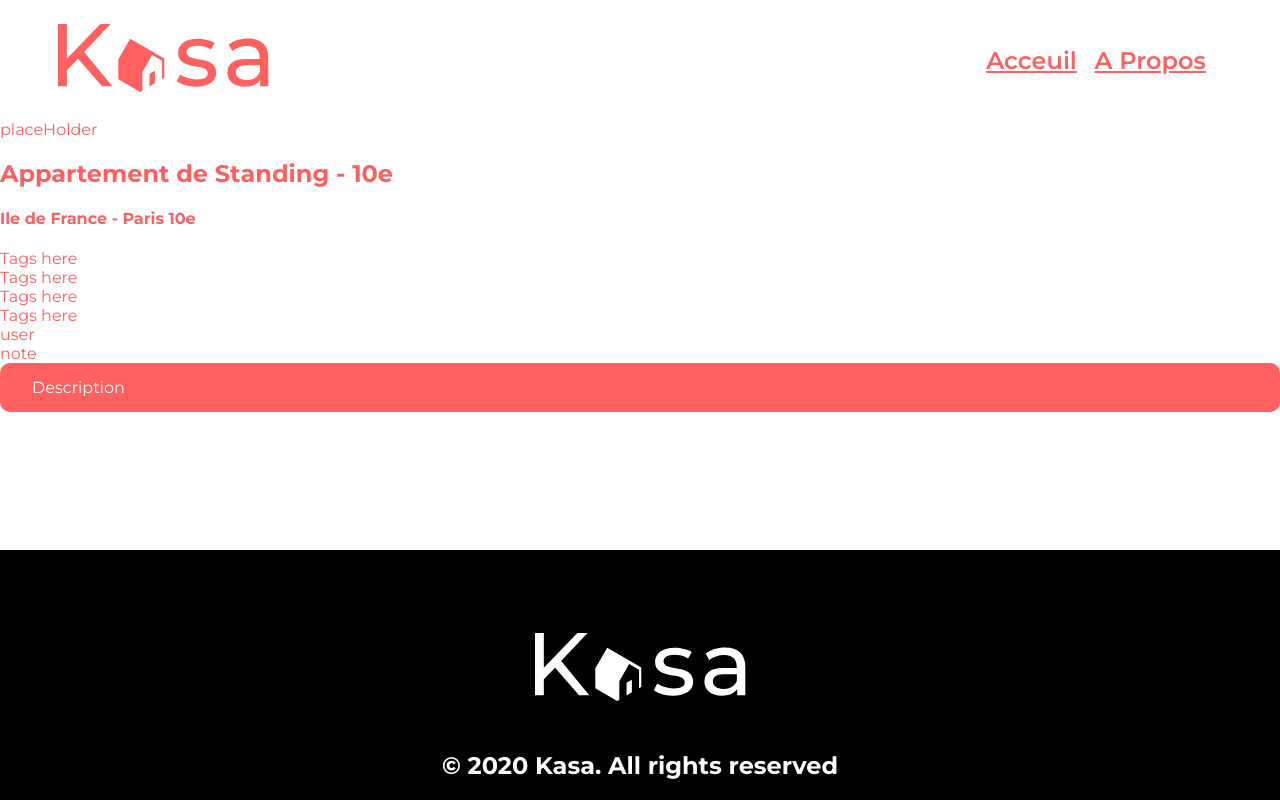
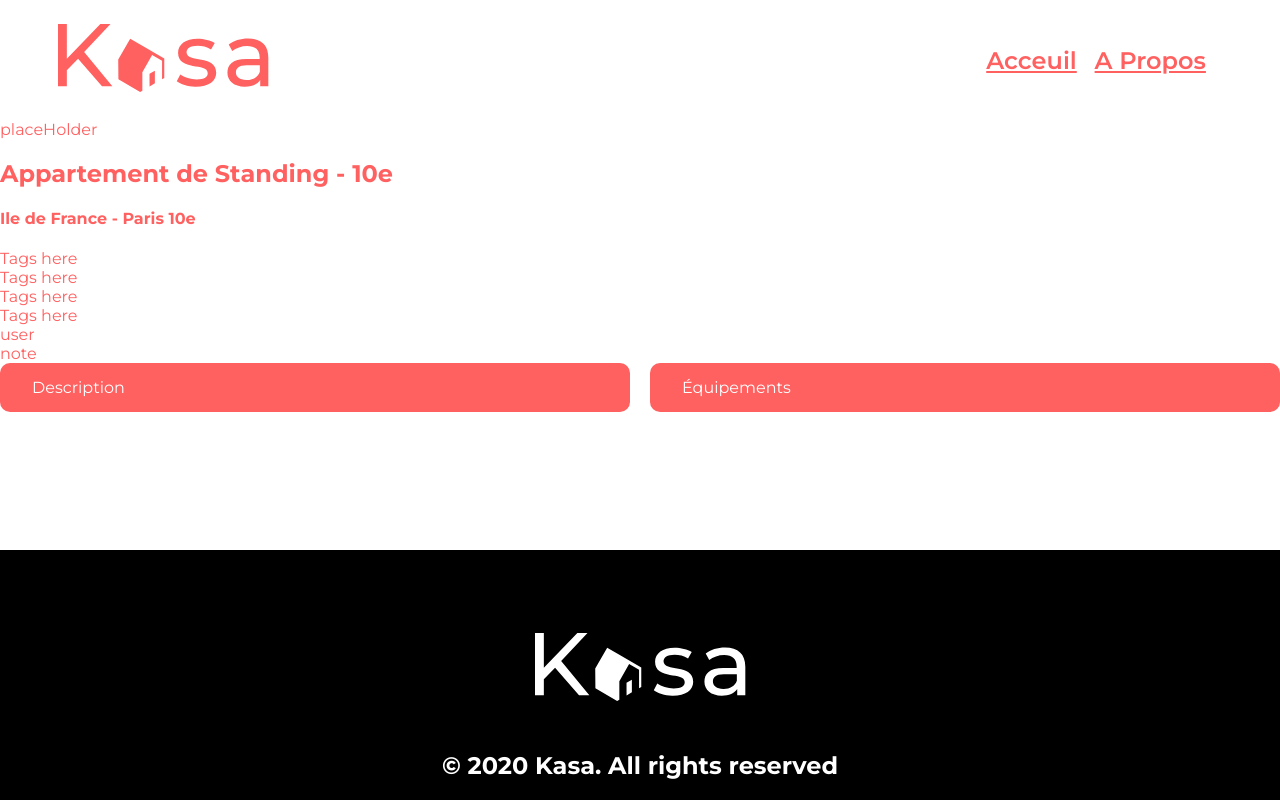
Before and after one commit to skami48/P7-Kasa, a React (Create React App) app: page /logement/0979876d in a window 1280 px wide. Built offline with nearby package versions, Linux system fonts and the light colour scheme.

Commit message:
script de infolist

```diff
--- /dev/null
+++ b/src/css/Animation.scss
@@ -0,0 +1,10 @@
+@keyframes infolistOpen{
+    0% {
+        transform:  scaleY(0);
+    }
+    100%{
+        transform: scaleY(1);
+    }
+
+
+}
--- a/src/css/style.scss
+++ b/src/css/style.scss
@@ -1,3 +1,5 @@
+@import "./Animation.scss";
+
 $kasaOrange :#FF6060;
 
 
@@ -136,12 +138,21 @@ body{
 }
 
 .InfoList{
-    background-color: #F7F7F7;
-    width: 100%;
-    border-radius: 10px;
+
+    position: relative;
+
+
+
     .InfoListContent{
         padding: 2%;
         justify-content: left;
+        transform-origin: top;
+      background-color: #F7F7F7;
+        animation: 200ms infolistOpen;
+        border-radius: 10px;
+        position: relative;
+        z-index: 5;
+        top: -5px;
     }
 }
 .InfoListButton{
@@ -155,16 +166,64 @@ body{
         display: inline-block;
         font-size: 16px;
         width: 100%;
+
         border-radius: 10px;
+        position: relative;
+        z-index: 10;
+
 
 }
 .infolistAbout{
     display: flex;
     gap: 20px;
     flex-direction: column;
+    margin-bottom: 5%;
 }
 #root{
     min-height: 100vh;
     display: flex;
     flex-direction: column;
 }
+
+.listblock{
+    display: flex;
+    gap: 20px;
+    .listelement50{
+        width: 50%;
+    }
+}
+
+.url404{
+    margin: 50px;
+    display: flex;
+    flex-direction: column;
+    align-items: center;
+    justify-content: center;
+    gap: 25px;
+    .big404{
+        font-size: 288px;
+        font-weight: 700;
+
+    }
+    .oupstext{
+        font-size: 36px;
+        font-weight: 500;
+    }
+    > a {
+        margin: 100px;
+        font-size: 15px;
+        font-weight: 500;
+    }
+}
+.aboutImage{
+    height: 230px;
+    border-radius: 30px;
+    margin-top: 2%;
+    margin-bottom: 2%;
+    >img{
+        object-fit: cover;
+        width: 100%;
+        height: 100%;
+        border-radius: 30px;
+    }
+}
--- a/src/element/InfoList.jsx
+++ b/src/element/InfoList.jsx
@@ -10,7 +10,6 @@ export default function InfoList({title, content}){
 
     return(<div className='InfoList'><button className='InfoListButton' onClick={()=> showMoreContent(!showMore)}>{title}
     </button>
-
     {showMore?  <div className='InfoListContent'>{content}</div>:<></>}
 
     </div>
--- a/src/routes/Notfound.jsx
+++ b/src/routes/Notfound.jsx
@@ -1,5 +1,12 @@
+import { Link } from "react-router-dom";
+
 export default function SiteNotFound(){
     return (
-        <div>404 url not found</div>
+        <div className="url404">
+            <div className="big404">404</div>
+            <div className="oupstext">Oups! La page que vous demandez n'existe pas.</div>
+            <Link to="/">Retourner sur la page d’accueil</Link>
+        </div>
+
     );
 }
--- a/src/routes/about.jsx
+++ b/src/routes/about.jsx
@@ -1,8 +1,14 @@
 import InfoList from "../element/InfoList";
+
+import AboutImage from "../img/kalen-emsley-Bkci_8qcdvQ-unsplash.jpg"
 
 export default function SiteAbout(){
     return (
         <main>
+            <div className="aboutImage" >
+            <img src={AboutImage} alt="une montagne"/>
+            </div>
+
             <div className="infolistAbout">
                 <InfoList title="Fiabilité" content="Les annonces postées sur Kasa garantissent une fiabilité totale. Les photos sont conformes aux logements, et toutes les informations sont régulièrement vérifiées  par nos équipes." />
                 <InfoList title="Respect" content="La bienveillance fait partie des valeurs fondatrices de Kasa. Tout comportement discriminatoire ou de perturbation du voisinage entraînera une exclusion de notre plateforme." />
--- a/src/routes/logementFiche.jsx
+++ b/src/routes/logementFiche.jsx
@@ -4,13 +4,23 @@ import { Navigate, useParams } from 'react-router-dom'
 import InfoList from "../element/InfoList";
 
 
+
 export default function SiteLogement(){
     const {logementId}= useParams();
 
     const index = {items}.items.find(x=> x.id==={logementId}.logementId)
+    const equipmentsList = ()=>{
+        let x = 0;
+        const equiplist = index.equipments.map((i,x) => <div key ={ x}>{i}</div>);
 
 
+
+    return equiplist;
+}
+
     if(index){
+
+
         return (
             <main>
                 <Carrousel/>
@@ -27,7 +37,15 @@ export default function SiteLogement(){
                 <div>
                     <div>user</div>
                     <div>note</div>
-                    <InfoList title = "Description" content={index.description}/>
+                    <div className="listblock">
+                        <div className="listelement50">
+                        <InfoList title = "Description" content={index.description}/>
+                        </div>
+                        <div className="listelement50">
+                        <InfoList title = "Équipements" content={equipmentsList()}/>
+                        </div>
+                    </div>
+
                 </div>
 
             </main>
```
Also changed, not shown: 1 other file (tests, documents, lock files or other folders).
